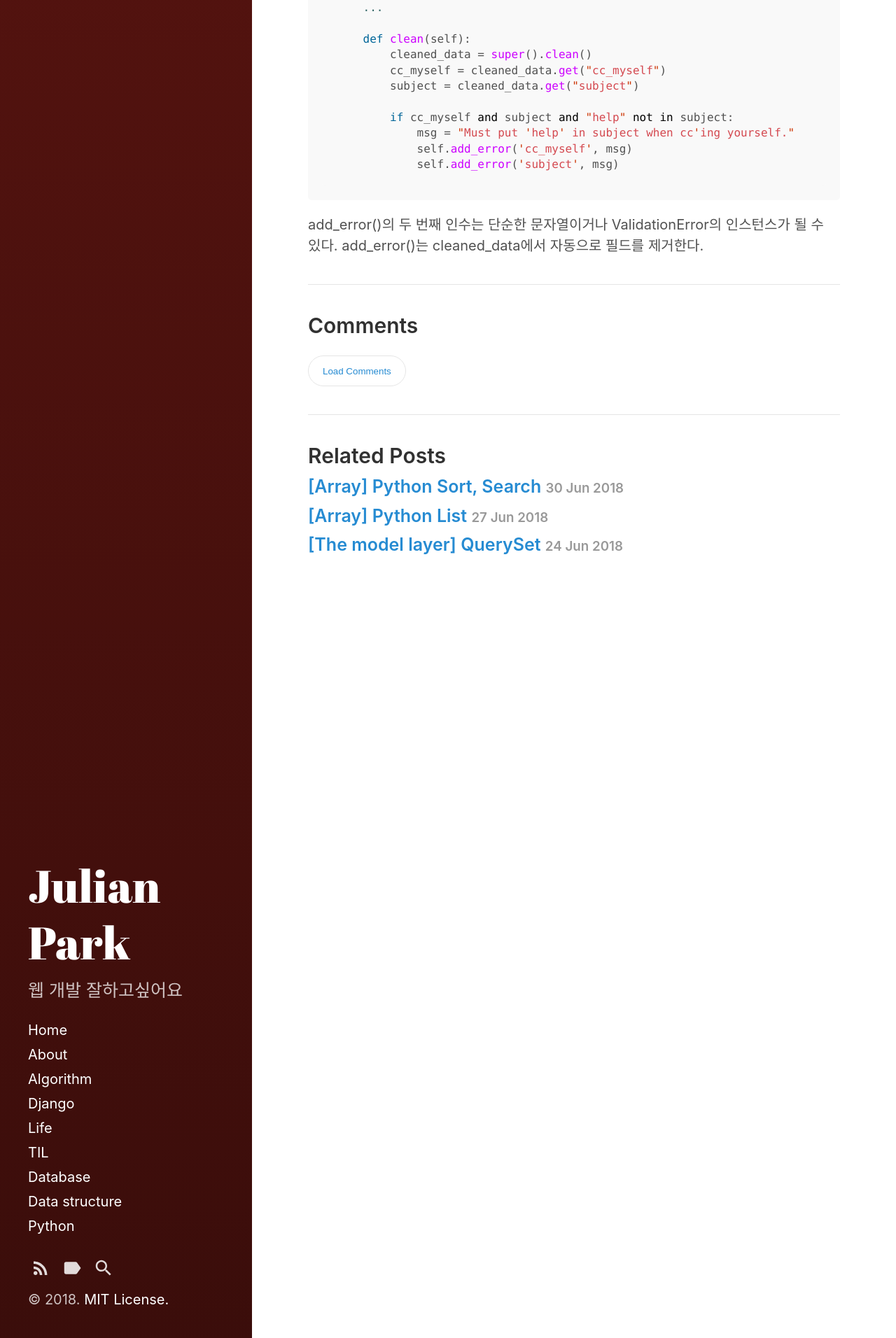
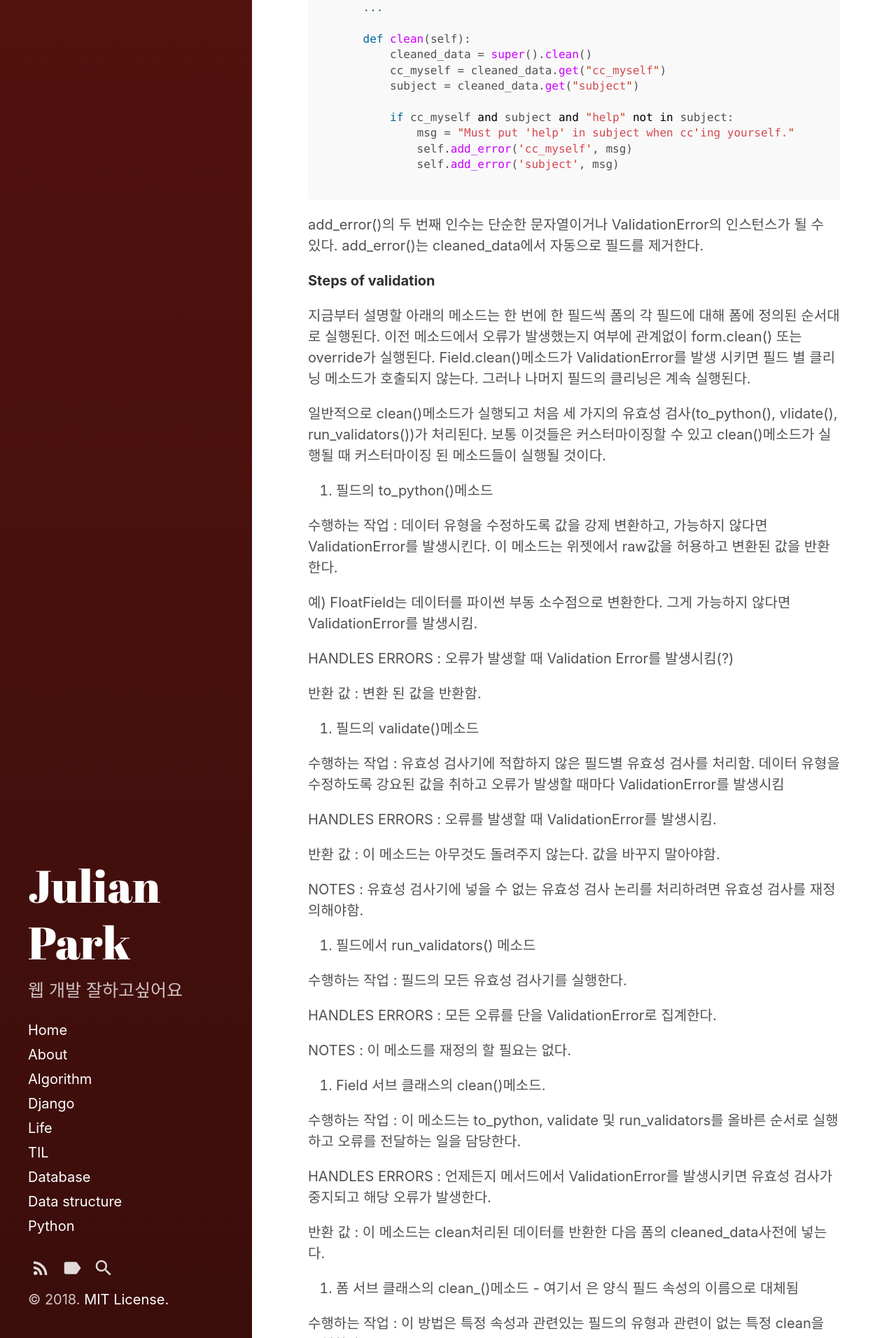
Before and after one commit to Chrisaor/chrisaor.github.com, a Jekyll site: the page built from _posts/TIL/2018-06-25-TIL.md, in a window 1280 px wide. Shown: the part 3088-5000 px from the top of the page at 70% size. Built offline with Jekyll 4.4.1, drawn with Linux system fonts in a browser that asks for light colours; some of the changed text lies outside the part shown.

Commit message:
TIL update

````diff
--- a/_posts/TIL/2018-06-25-TIL.md
+++ b/_posts/TIL/2018-06-25-TIL.md
@@ -7,11 +7,11 @@ categories: TIL
 
 ### Field data
 
-폼과 함께 제출된 데이터가 무엇이든간에 is_valid()를 호출하여 유효성을 검사한다. 만약에 is_valid가 True를 반환하면 form.cleaned_data 딕셔너리에 저장된다.
+폼과 함께 제출된 데이터가 무엇이든간에 is\_valid()를 호출하여 유효성을 검사한다. 만약에 is\_valid가 True를 반환하면 form.cleaned_data 딕셔너리에 저장된다.
 
 required가 설정이 되어있으면 이미 유효성 검사가 되어서 전달되어서 필요 없는 경우도 있다.
 
-어쨌든 form으로 데이터를 받을 때는 is_valid를 통해 유효성을 검증하는 것은 필수.
+어쨌든 form으로 데이터를 받을 때는 is\_valid를 통해 유효성을 검증하는 것은 필수.
 
 
 ### validation
@@ -22,7 +22,7 @@ required가 설정이 되어있으면 이미 유효성 검사가 되어서 전
 
 run_validator() 메소드는 모든 필드의 유효성 검사기를 검색하고 모든 오류를 단일 ValidationError로 집계한다.
 
-Field 하위 클래스의 clean() 메소드는 순서대로 to_python(), validate() 그리고 run validator()를 실행하고 오류가 생기면 ValidationError를 발생시킨다. 한번도 에러가 발생하지 않으면 cleaned_data 사전에 삽입한다.
+Field 하위 클래스의 clean() 메소드는 순서대로 to\_python(), validate() 그리고 run validator()를 실행하고 오류가 생기면 ValidationError를 발생시킨다. 한번도 에러가 발생하지 않으면 cleaned\_data 사전에 삽입한다.
 
 여기까지 필드차원에서 수행되는 메소드.
 
@@ -84,7 +84,7 @@ class ContactForm(forms.Form):
 
 이 코드에서 유효성 검사 오류가 발생하면 양식 상단에 문제를 설명하는 오류 메시지가 표시된다.
 
-예제 코드에서 super().clean()을 호출하면 상위 클래스의 유효성 검증 로직이 유지된다. 폼이 clean()메소드에서 cleaned_data사전을 반환하지 않는 다른 것을 상속하는 경우 super()호출결과에 cleaned_data를 지정하지 말고 self.cleaned_data를 대신 사용해라.
+예제 코드에서 super().clean()을 호출하면 상위 클래스의 유효성 검증 로직이 유지된다. 폼이 clean()메소드에서 cleaned\_data사전을 반환하지 않는 다른 것을 상속하는 경우 super()호출결과에 cleaned\_data를 지정하지 말고 self.cleaned_data를 대신 사용해라.
 
 ```python
 def clean(self):
@@ -93,7 +93,7 @@ def clean(self):
     ...
 ```
 
-유효성 검사 오류를 보고하는 두 번째 방법은 **오류 메시지를 필드 중 하나에 할당하는 것**이다. 이번에는 폼 디스플레이의 "subject"와 "cc_myself"행 모두에 오류 메시지를 지정해본다.
+유효성 검사 오류를 보고하는 두 번째 방법은 **오류 메시지를 필드 중 하나에 할당하는 것**이다. 이번에는 폼 디스플레이의 "subject"와 "cc\_myself"행 모두에 오류 메시지를 지정해본다.
 
 ```python
 from django import forms
@@ -113,4 +113,70 @@ class ContactForm(forms.Form):
             self.add_error('subject', msg)
 ```
 
-add_error()의 두 번째 인수는 단순한 문자열이거나 ValidationError의 인스턴스가 될 수 있다. add_error()는 cleaned_data에서 자동으로 필드를 제거한다.
+add_error()의 두 번째 인수는 단순한 문자열이거나 ValidationError의 인스턴스가 될 수 있다. add\_error()는 cleaned\_data에서 자동으로 필드를 제거한다.
+
+
+**Steps of validation**
+
+지금부터 설명할 아래의 메소드는 한 번에 한 필드씩  폼의 각 필드에 대해 폼에 정의된 순서대로 실행된다. 이전 메소드에서 오류가 발생했는지 여부에 관계없이 form.clean() 또는 override가 실행된다. Field.clean()메소드가 ValidationError를 발생 시키면 필드 별 클리닝 메소드가 호출되지 않는다. 그러나 나머지 필드의 클리닝은 계속 실행된다.
+
+일반적으로 clean()메소드가 실행되고 처음 세 가지의 유효성 검사(to_python(), vlidate(), run_validators())가 처리된다. 보통 이것들은 커스터마이징할 수 있고 clean()메소드가 실행될 때 커스터마이징 된 메소드들이 실행될 것이다.
+
+1. 필드의 to_python()메소드
+
+수행하는 작업 : 데이터 유형을 수정하도록 값을 강제 변환하고, 가능하지 않다면 ValidationError를 발생시킨다. 이 메소드는 위젯에서 raw값을 허용하고 변환된 값을 반환한다.
+
+예) FloatField는 데이터를 파이썬 부동 소수점으로 변환한다. 그게 가능하지 않다면 ValidationError를 발생시킴.
+
+HANDLES ERRORS : 오류가 발생할 때 Validation Error를 발생시킴(?)
+
+반환 값 : 변환 된 값을 반환함.
+
+
+2. 필드의 validate()메소드
+
+수행하는 작업 : 유효성 검사기에 적합하지 않은 필드별 유효성 검사를 처리함. 데이터 유형을 수정하도록 강요된 값을 취하고 오류가 발생할 때마다 ValidationError를 발생시킴
+
+HANDLES ERRORS : 오류를 발생할 때 ValidationError를 발생시킴.
+
+반환 값 : 이 메소드는 아무것도 돌려주지 않는다. 값을 바꾸지 말아야함.
+
+NOTES : 유효성 검사기에 넣을 수 없는 유효성 검사 논리를 처리하려면 유효성 검사를 재정의해야함.
+
+3. 필드에서 run_validators() 메소드
+
+수행하는 작업 : 필드의 모든 유효성 검사기를 실행한다.
+
+HANDLES ERRORS : 모든 오류를 단을 ValidationError로 집계한다.
+
+NOTES : 이 메소드를 재정의 할 필요는 없다.
+
+4. Field 서브 클래스의 clean()메소드.
+
+수행하는 작업 : 이 메소드는 to_python, validate 및 run_validators를 올바른 순서로 실행하고 오류를 전달하는 일을 담당한다.
+
+HANDLES ERRORS : 언제든지 메서드에서 ValidationError를 발생시키면 유효성 검사가 중지되고 해당 오류가 발생한다.
+
+반환 값 : 이 메소드는 clean처리된 데이터를 반환한 다음 폼의 cleaned_data사전에 넣는다.
+
+5. 폼 서브 클래스의 clean_<fieldname>()메소드 - 여기서 <fieldname>은 양식 필드 속성의 이름으로 대체됨
+
+수행하는 작업 : 이 방법은 특정 속성과 관련있는 필드의 유형과 관련이 없는 특정 clean을 수행한다.
+
+사용 방법 : 이 메소드는 매개 변수를 전달하지 않는다. self.cleaned\_data에서 필드의 값을 찾아야하며, 폼에서 제출 된 원래 문자열이 아니라 이 시점에서 파이썬 객체가 될 것임을 기억해야한다. (일반 필드는 clean()메소드를 통해서 이미 클리닝되어 cleaned\_data에 있을 것이다)
+
+반환 값 : cleaned_data에서 얻은 정리 된 값
+
+6. Form 서브 클래스의 clean()메소드.
+
+수행하는 작업 : 이 메소드는 폼의 여러 필드에 한 번에 액세스 해야하는 모든 유효성 검사를 수행할 수 있다.
+
+예 : 필드 A가 제공되면 필드 B는 유효한 이메일 주소등을 포함해야한다.
+
+사용 방법 : clean()이 호출 될 때까지 필드 유효성 검사 메소드가 실행되었으므로 개별 필드의 정리로 발생하는 모든 오류가 포함된 폼의 error속성에도 액세스할 수 있다.
+
+HANDLES ERRORS : Form.clean() 재정의로 발생하는 오류는 특히 어떤 필드와도 관련되지 않는다는 점에 유의해야한다. 필요한 경우 non\_field\_errors()메소드를 통해 접근할 수 있는 특수한 "필드"(\_\_all\_\_)로 이동한다.폼의 특정 필드에 오류를 첨부하려면 add_error()로 호출해야한다.
+
+반환 값 : 이 메소드는 원하는 경우 완전히 다른 사전을 반환 할 수 있으며 이는 cleaned_data로 사용된다.
+
+NOTES : ModelForm 하위 클래스의 clean()메소드를 재정의 할 때는 특별한 고려 사항이 있다. ModelForm설명을 참조.
````
